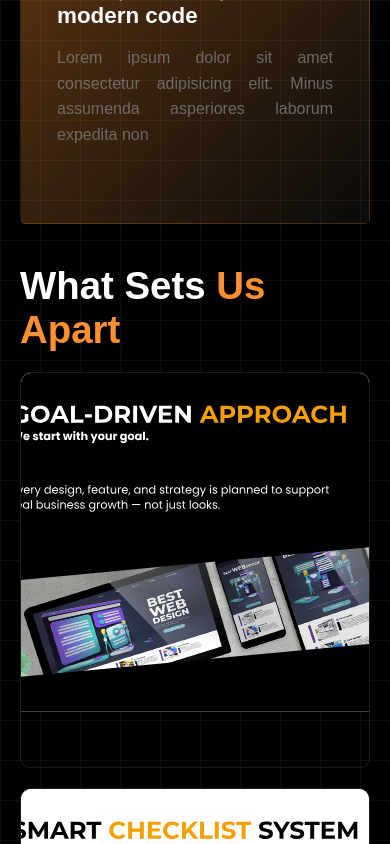
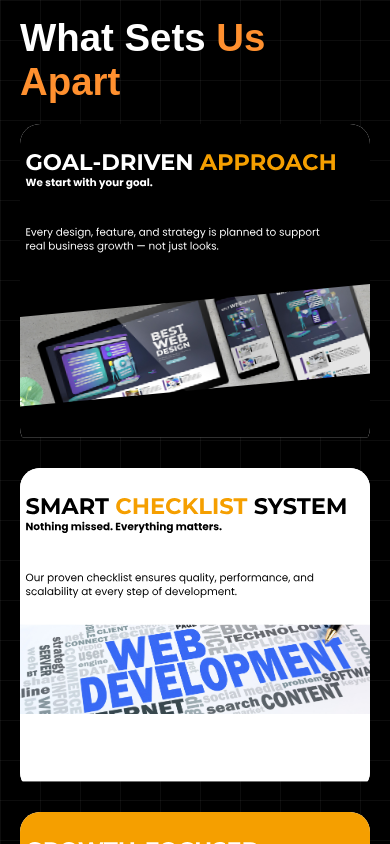
Before and after one commit to kumardsuthar/dkdevelopers, a React (Vite) app: page /about in a window 390 px wide. Shown: the part 2880-3724 px from the top of the page. Built offline with nearby package versions, Linux system fonts and the light colour scheme; a web font is replaced by a local one.

Commit message:
fix card

```diff
--- a/src/assets/css/about.css
+++ b/src/assets/css/about.css
@@ -98,8 +98,8 @@ p{
     gap: 20px;
 }
 .img-grid .img-card{
-    border: 1px solid #1d1d1d;
-    border-radius: 10px
+    border:none !important;
+    border-radius: 0px
 }
 .img-grid img{
     height: 100%;
@@ -143,7 +143,10 @@ p{
     font-size: 0.9rem;
 }
 .about-section img {
-    height: 350px;
+    height: 100%;
+    width: 100%;
+    border-radius: 20px;
+    overflow: hidden  ;
     margin-bottom: 40px;
 }
 }
```
